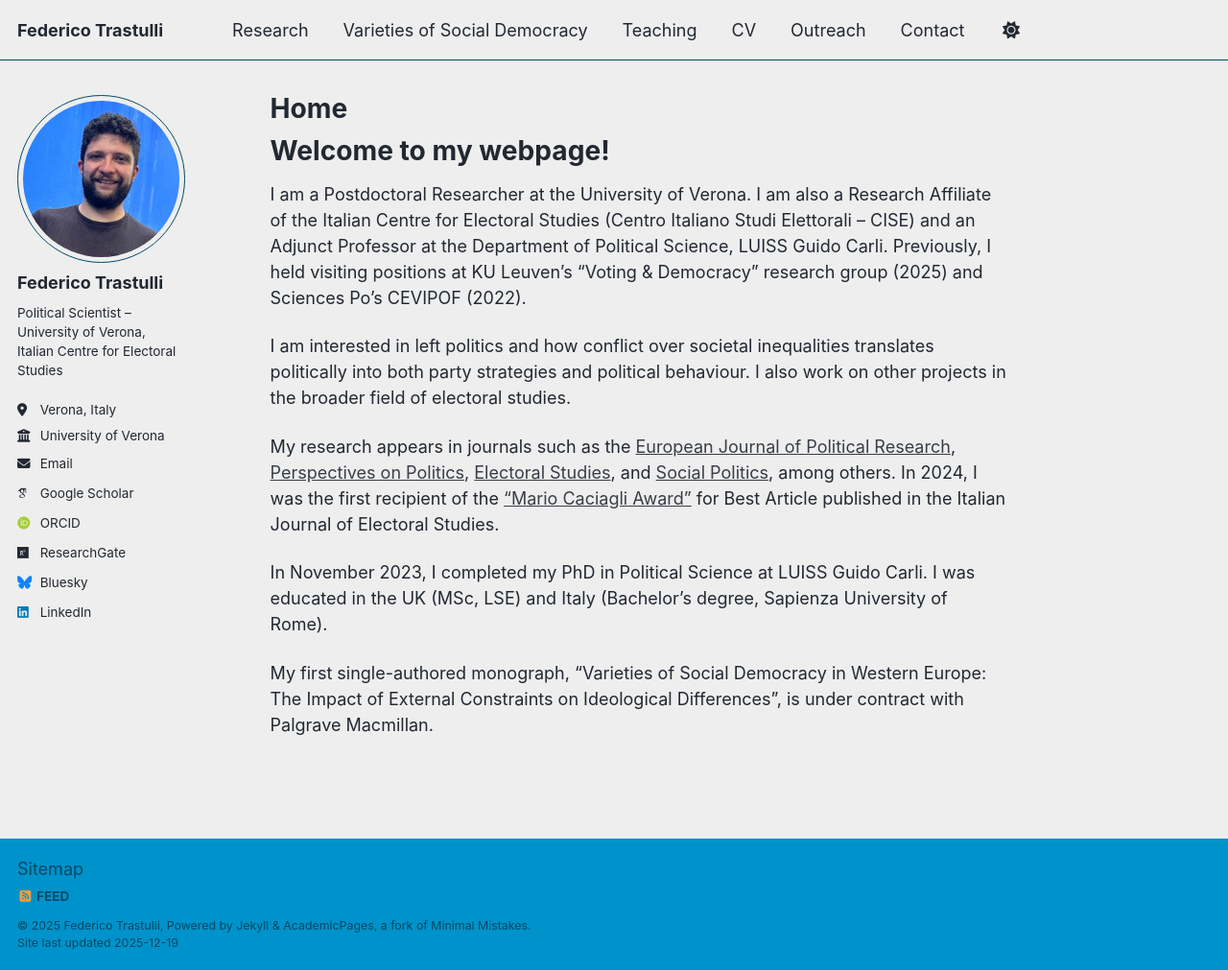
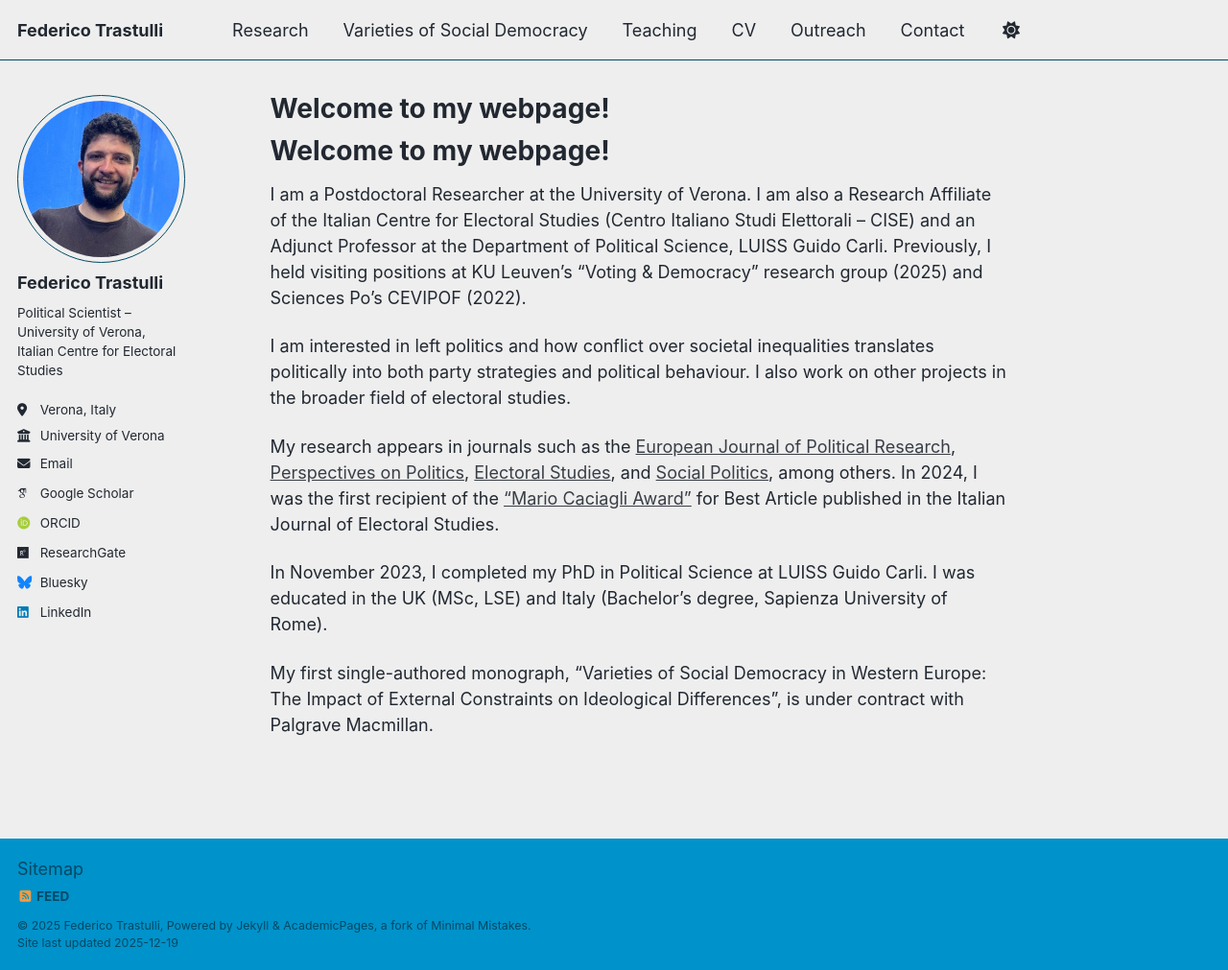
Before and after one commit to federicotrastulli/federicotrastulli.github.io, a Jekyll site: the page built from _pages/about.md, in a window 1280 px wide and 1011 px high. Shown: the whole window at 96% size. Built offline with Jekyll 4.4.1, drawn with Linux system fonts in a browser that asks for light colours; some web fonts are replaced; a script bundle is joined from its source files by our own code; library files that are not in the unit come from our copies; our own code applies the rules of GitHub Pages for plain Markdown files.

Commit message:
Update about.md

```diff
--- a/_pages/about.md
+++ b/_pages/about.md
@@ -1,7 +1,6 @@
 ---
 permalink: /
-title: Home
-hide_title: true
+title:
 author_profile: true
 redirect_from:
   - /about/
```
